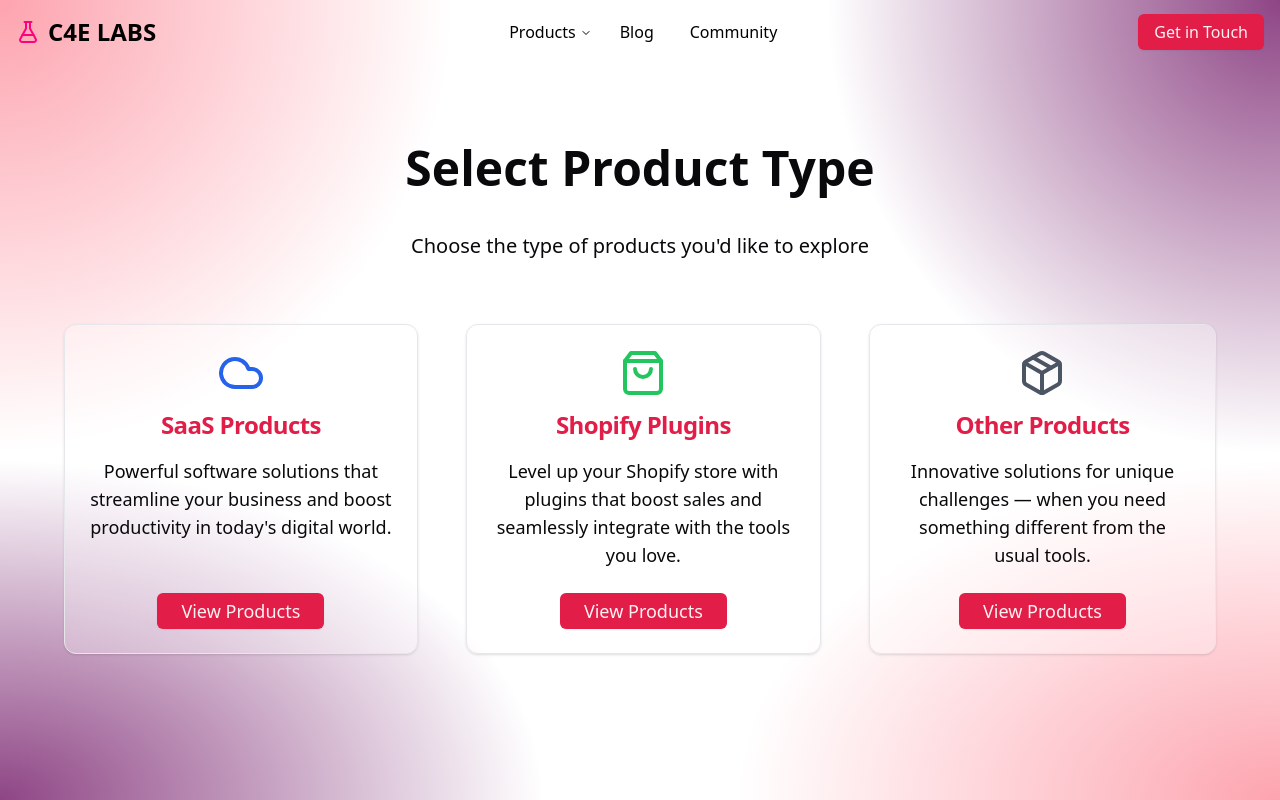
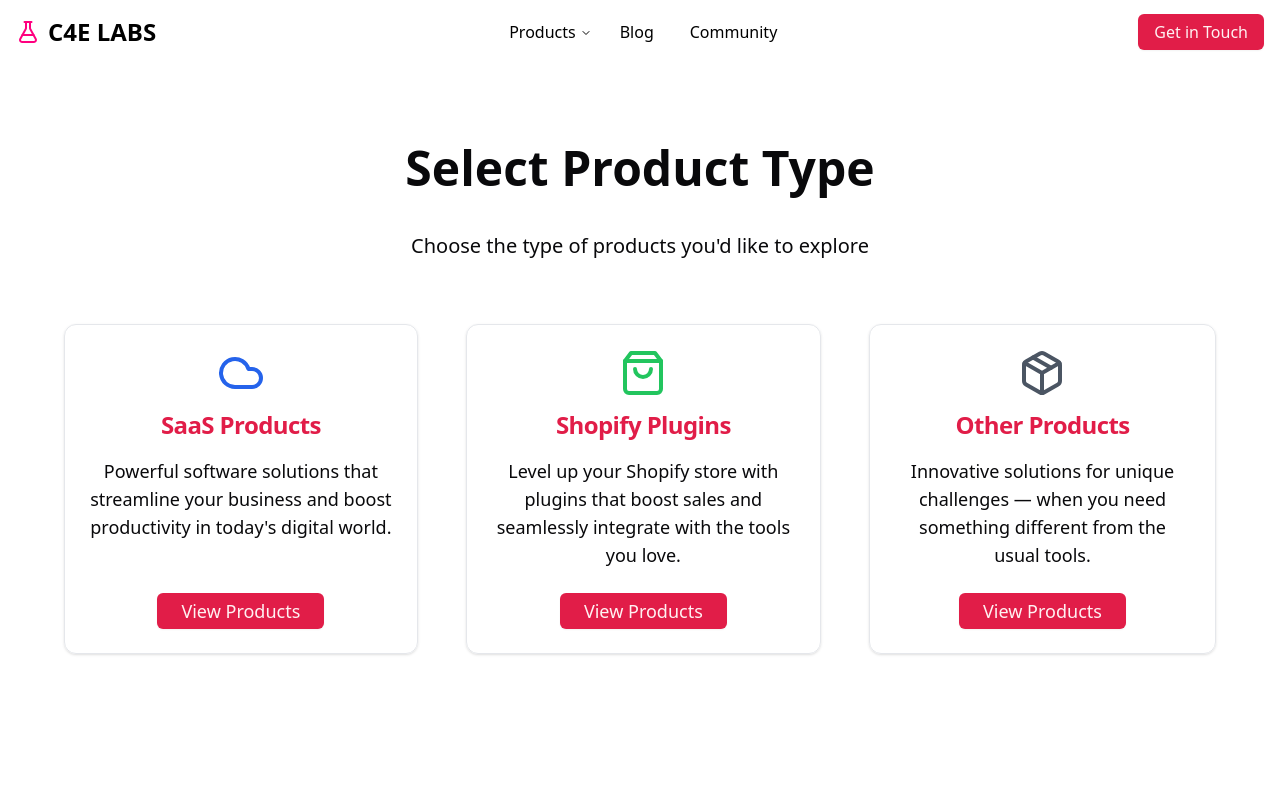
Before and after one commit to ctrlKshav/c4e-labs, a React (Vite) app: page /products in a window 1280 px wide. Built offline with nearby package versions, Linux system fonts and the light colour scheme.

Commit message:
Change theme to match c4e labs

```diff
--- a/src/components/landing-page/cta.tsx
+++ b/src/components/landing-page/cta.tsx
@@ -7,7 +7,7 @@ import { Link } from "@tanstack/react-router";
 
 export default function CTASection() {
   return (
-    <section className="relative overflow-hidden bg-gradient-radial-stripe">
+    <section className="relative overflow-hidden ">
       <div className="container mx-auto px-4 py-16">
         <div className="grid lg:grid-cols-2 gap-12 items-center">
           {/* Left Column - Content */}
--- a/src/components/product-section.tsx
+++ b/src/components/product-section.tsx
@@ -10,7 +10,7 @@ export default function ProductSection({ product, index }: { product: ProductInt
 
   return (
     <div
-      className={`relative overflow-hidden text-background blob3:text-foreground ${index % 2 === 0 ? "bg-gradient-radial-stripe" : "bg-gradient-radial-quad"}`}
+      className={`relative overflow-hidden text-background blob3:text-foreground ${index % 2 === 0 ? "bg-gradient-radial-quad" : "bg-gradient-radial-quad"}`}
     >
       {/* Background circle */}
       {product.themeColor && (
--- a/src/index.css
+++ b/src/index.css
@@ -63,10 +63,10 @@
 
 @layer utilities {
   .bg-gradient-radial-stripe {
-    background: radial-gradient(circle at top left, #fda4af, transparent 30%),
-      radial-gradient(circle at top right, #8E4585, transparent 30%),
-      radial-gradient(at bottom left, #8E4585, transparent 30%),
-      radial-gradient(at bottom right, #fda4af, transparent 30%);
+    background: radial-gradient(circle at top left, #E11D48, transparent 30%),
+      radial-gradient(circle at top right, #F8008F, transparent 20%),
+      radial-gradient(at bottom left, #F8008F, transparent 20%),
+      radial-gradient(at bottom right, #E11D48, transparent 30%);
     background-size: 100% 100%;
     background-position: center;
   }
@@ -93,10 +93,10 @@
 
  /* Subtle Multi-corner radial gradients */
 .bg-gradient-radial-quad {
-  background: radial-gradient(circle at top left, rgba(220, 20, 60, 0.2), transparent 40%),
-    radial-gradient(circle at top right, rgba(220, 20, 60, 0.2), transparent 40%),
-    radial-gradient(at bottom left, rgba(220, 20, 60, 0.2), transparent 40%),
-    radial-gradient(at bottom right, rgba(220, 20, 60, 0.2), transparent 40%);
+  background: radial-gradient(circle at top left, #E11D48, transparent 20%),
+    radial-gradient(circle at top right, #F8008F33, transparent 40%),
+    radial-gradient(at bottom left, #E11D48, transparent 20%),
+    radial-gradient(at bottom right, #F8008F, transparent 20%);
   background-size: 100% 100%;
   background-position: center;
 }
--- a/src/routes/products/index.lazy.tsx
+++ b/src/routes/products/index.lazy.tsx
@@ -18,7 +18,7 @@ export const Route = createLazyFileRoute('/products/')({
 
 export default function SelectProductType() {
   return (
-    <div className="min-h-screen bg-gradient-radial-stripe animate-gradient-slow py-8 px-4 sm:px-8 md:px-16">
+    <div className="min-h-screen  animate-gradient-slow py-8 px-4 sm:px-8 md:px-16">
       <div className="mx-auto">
         <h1 className="text-5xl font-bold text-center mb-10 text-foreground drop-shadow-glow-primary mt-28">
           Select Product Type
```
Also changed, not shown: 1 other file (tests, documents, lock files or other folders).
